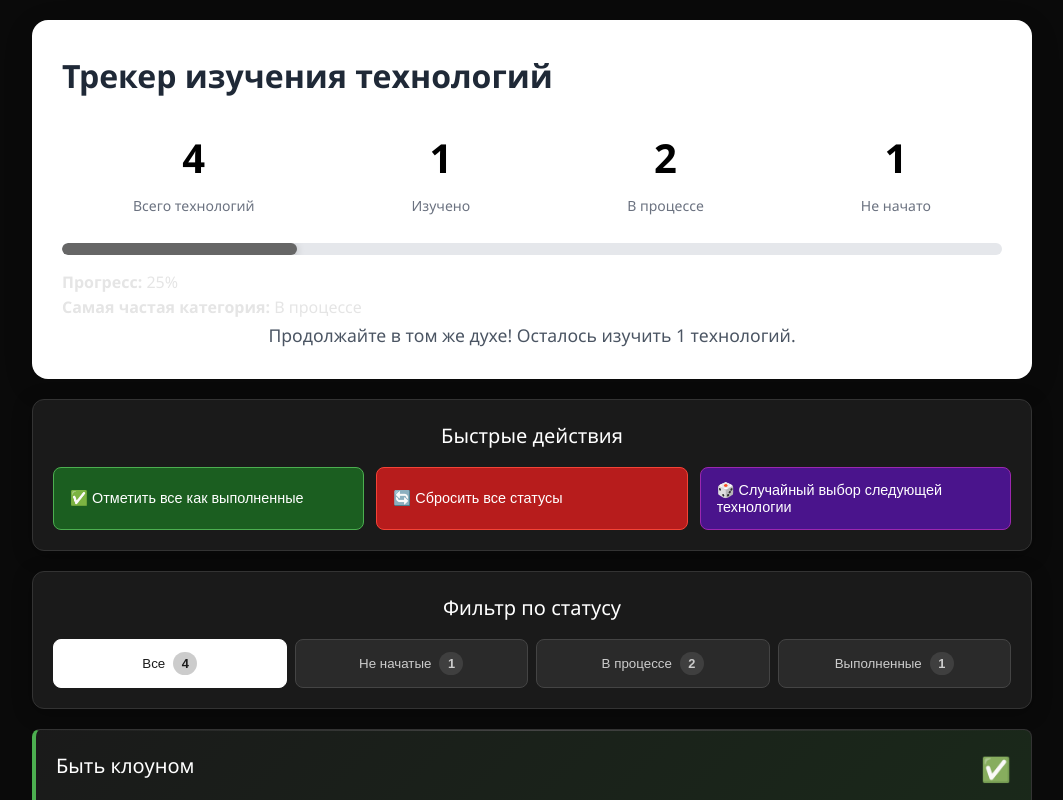
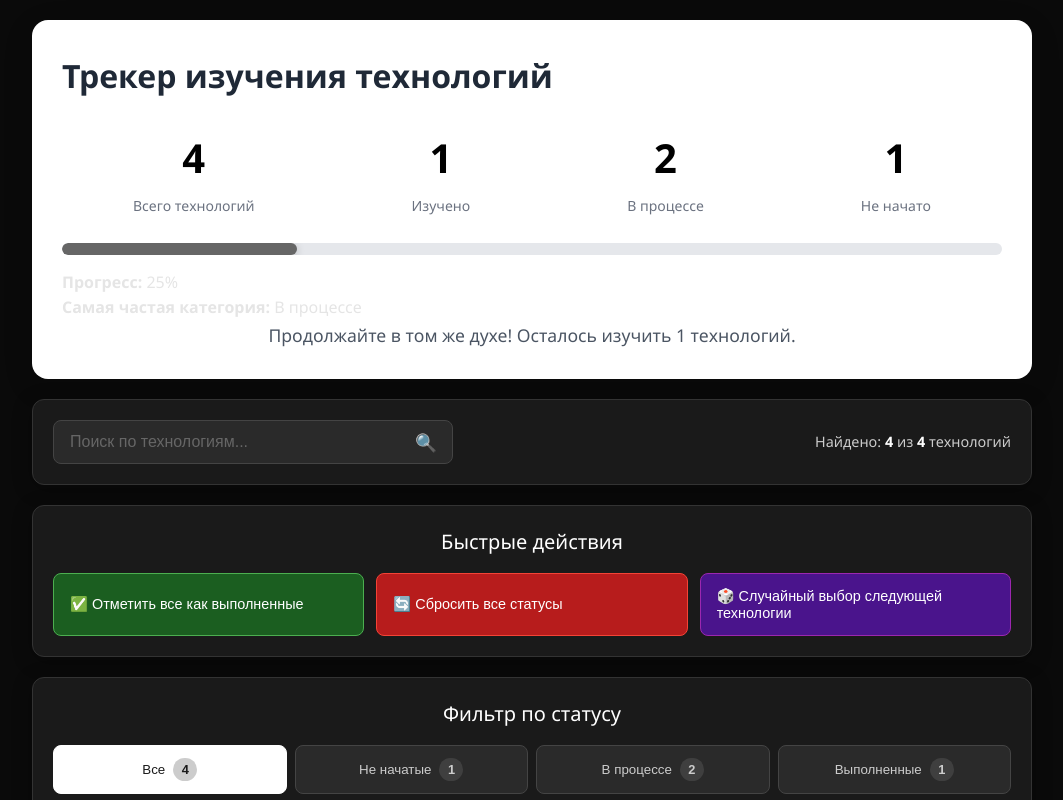
Before and after one commit to N0manz/Bogatyrev4, a React (Vite) app: page / in a window 1280 px wide. Shown: the top 800 px of the page, without its empty margins (108-1171 px from the left). Built offline with nearby package versions, Linux system fonts and the light colour scheme.

Commit message:
feat: 21

```diff
--- a/src/App.jsx
+++ b/src/App.jsx
@@ -3,6 +3,7 @@ import TechnologyCard from './components/TechnologyCard'
 import ProgressHeader from './components/ProgressHeader'
 import QuickActions from './components/QuickActions'
 import FilterTabs from './components/FilterTabs'
+import SearchBar from './components/SearchBar'
 import './App.css'
 
 const App = () => {
@@ -34,6 +35,7 @@ const App = () => {
   ])
 
   const [activeFilter, setActiveFilter] = useState('all')
+  const [searchQuery, setSearchQuery] = useState('')
 
   // Функция для изменения статуса технологии
   const updateTechnologyStatus = (id) => {
@@ -71,36 +73,51 @@ const App = () => {
     updateTechnologyStatus(randomTech.id)
   }
 
-  // Фильтрация технологий
+  // Фильтрация технологий по статусу и поисковому запросу
   const filteredTechnologies = technologies.filter(tech => {
-    switch (activeFilter) {
-      case 'not-started':
-        return tech.status === 'not-started'
-      case 'in-progress':
-        return tech.status === 'in-progress'
-      case 'completed':
-        return tech.status === 'completed'
-      default:
-        return true
-    }
+    // Фильтр по статусу
+    const statusMatch = activeFilter === 'all' || tech.status === activeFilter
+
+    // Фильтр по поисковому запросу
+    const searchMatch = searchQuery === '' ||
+      tech.title.toLowerCase().includes(searchQuery.toLowerCase()) ||
+      tech.description.toLowerCase().includes(searchQuery.toLowerCase())
+
+    return statusMatch && searchMatch
   })
 
   return (
     <div className="app">
       <ProgressHeader technologies={technologies} />
+
+      <SearchBar
+        searchQuery={searchQuery}
+        onSearchChange={setSearchQuery}
+        resultsCount={filteredTechnologies.length}
+        totalCount={technologies.length}
+      />
+
       <QuickActions
         onMarkAllCompleted={markAllAsCompleted}
         onResetAll={resetAllStatuses}
         onRandomNext={randomNextTechnology}
         technologies={technologies}
       />
+
       <FilterTabs
         activeFilter={activeFilter}
         onFilterChange={setActiveFilter}
         technologies={technologies}
       />
+
       <div className="technologies-list">
-        {filteredTechnologies.map(tech => (
+        {filteredTechnologies.length === 0 ? (
+          <div className="no-results">
+            <h3>Ничего не найдено</h3>
+            <p>Попробуйте изменить поисковый запрос или выбрать другой фильтр</p>
+          </div>
+        ) : (
+          filteredTechnologies.map(tech => (
             <TechnologyCard
               key={tech.id}
               id={tech.id}
@@ -109,7 +126,8 @@ const App = () => {
               status={tech.status}
               onStatusChange={updateTechnologyStatus}
             />
-        ))}
+          ))
+        )}
       </div>
     </div>
   )
--- /dev/null
+++ b/src/components/SearchBar.css
@@ -0,0 +1,116 @@
+.search-bar {
+  background: #1a1a1a;
+  border: 1px solid #333;
+  border-radius: 12px;
+  padding: 20px;
+  margin-bottom: 20px;
+  box-shadow: 0 4px 20px rgba(0, 0, 0, 0.3);
+}
+
+.search-bar__container {
+  display: flex;
+  align-items: center;
+  gap: 20px;
+  justify-content: space-between;
+}
+
+.search-bar__input-wrapper {
+  position: relative;
+  flex: 1;
+  max-width: 400px;
+}
+
+.search-bar__input {
+  width: 100%;
+  padding: 12px 45px 12px 16px;
+  border: 1px solid #444;
+  border-radius: 8px;
+  background: #2a2a2a;
+  color: #fff;
+  font-size: 1rem;
+  transition: all 0.3s ease;
+}
+
+.search-bar__input::placeholder {
+  color: #666;
+}
+
+.search-bar__input:focus {
+  outline: none;
+  border-color: #666;
+  background: #333;
+  box-shadow: 0 0 0 2px rgba(255, 255, 255, 0.1);
+}
+
+.search-bar__icon {
+  position: absolute;
+  right: 16px;
+  top: 50%;
+  transform: translateY(-50%);
+  color: #666;
+  font-size: 1.1rem;
+}
+
+.search-bar__results {
+  color: #ccc;
+  font-size: 0.9rem;
+  white-space: nowrap;
+}
+
+.search-bar__results strong {
+  color: #fff;
+}
+
+.search-bar__clear {
+  margin-top: 12px;
+  padding: 8px 16px;
+  border: 1px solid #444;
+  border-radius: 6px;
+  background: #333;
+  color: #ccc;
+  cursor: pointer;
+  font-size: 0.85rem;
+  transition: all 0.3s ease;
+}
+
+.search-bar__clear:hover {
+  background: #444;
+  color: #fff;
+  border-color: #666;
+}
+
+.no-results {
+  text-align: center;
+  padding: 60px 20px;
+  background: #1a1a1a;
+  border: 1px solid #333;
+  border-radius: 12px;
+  color: #ccc;
+}
+
+.no-results h3 {
+  color: #fff;
+  margin-bottom: 12px;
+  font-weight: 400;
+}
+
+.no-results p {
+  color: #999;
+  font-size: 0.95rem;
+}
+
+@media (max-width: 768px) {
+  .search-bar__container {
+    flex-direction: column;
+    gap: 12px;
+    align-items: stretch;
+  }
+
+  .search-bar__input-wrapper {
+    max-width: none;
+  }
+
+  .search-bar__results {
+    text-align: center;
+  }
+}
--- /dev/null
+++ b/src/components/SearchBar.jsx
@@ -0,0 +1,35 @@
+import './SearchBar.css'
+
+const SearchBar = ({ searchQuery, onSearchChange, resultsCount, totalCount }) => {
+  return (
+    <div className="search-bar">
+      <div className="search-bar__container">
+        <div className="search-bar__input-wrapper">
+          <input
+            type="text"
+            placeholder="Поиск по технологиям..."
+            value={searchQuery}
+            onChange={(e) => onSearchChange(e.target.value)}
+            className="search-bar__input"
+          />
+          <span className="search-bar__icon">🔍</span>
+        </div>
+
+        <div className="search-bar__results">
+          Найдено: <strong>{resultsCount}</strong> из <strong>{totalCount}</strong> технологий
+        </div>
+      </div>
+
+      {searchQuery && (
+        <button
+          className="search-bar__clear"
+          onClick={() => onSearchChange('')}
+        >
+          Очистить поиск
+        </button>
+      )}
+    </div>
+  )
+}
+
+export default SearchBar
```
Lines whose indentation alone changed are shown as unchanged.
